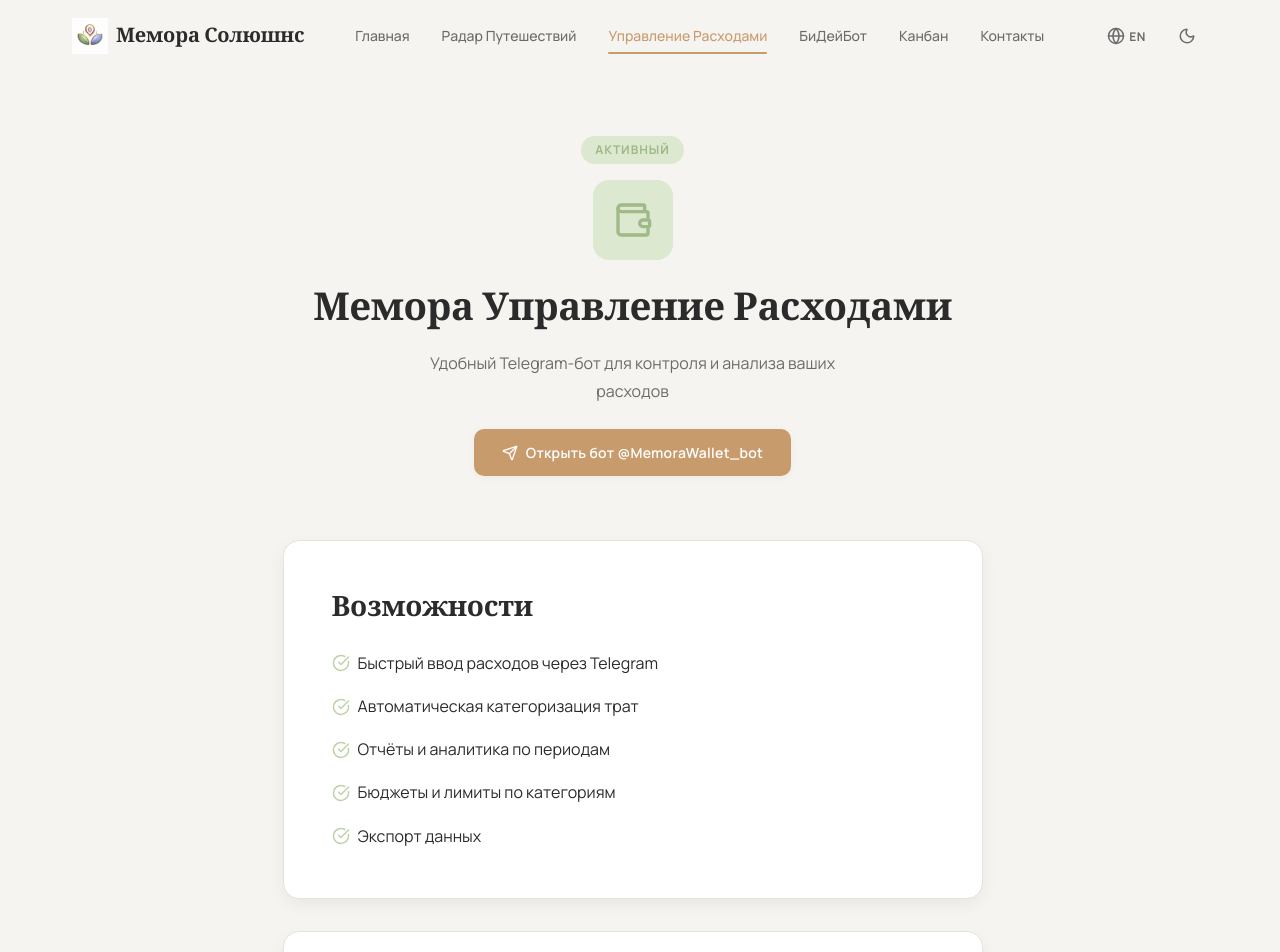
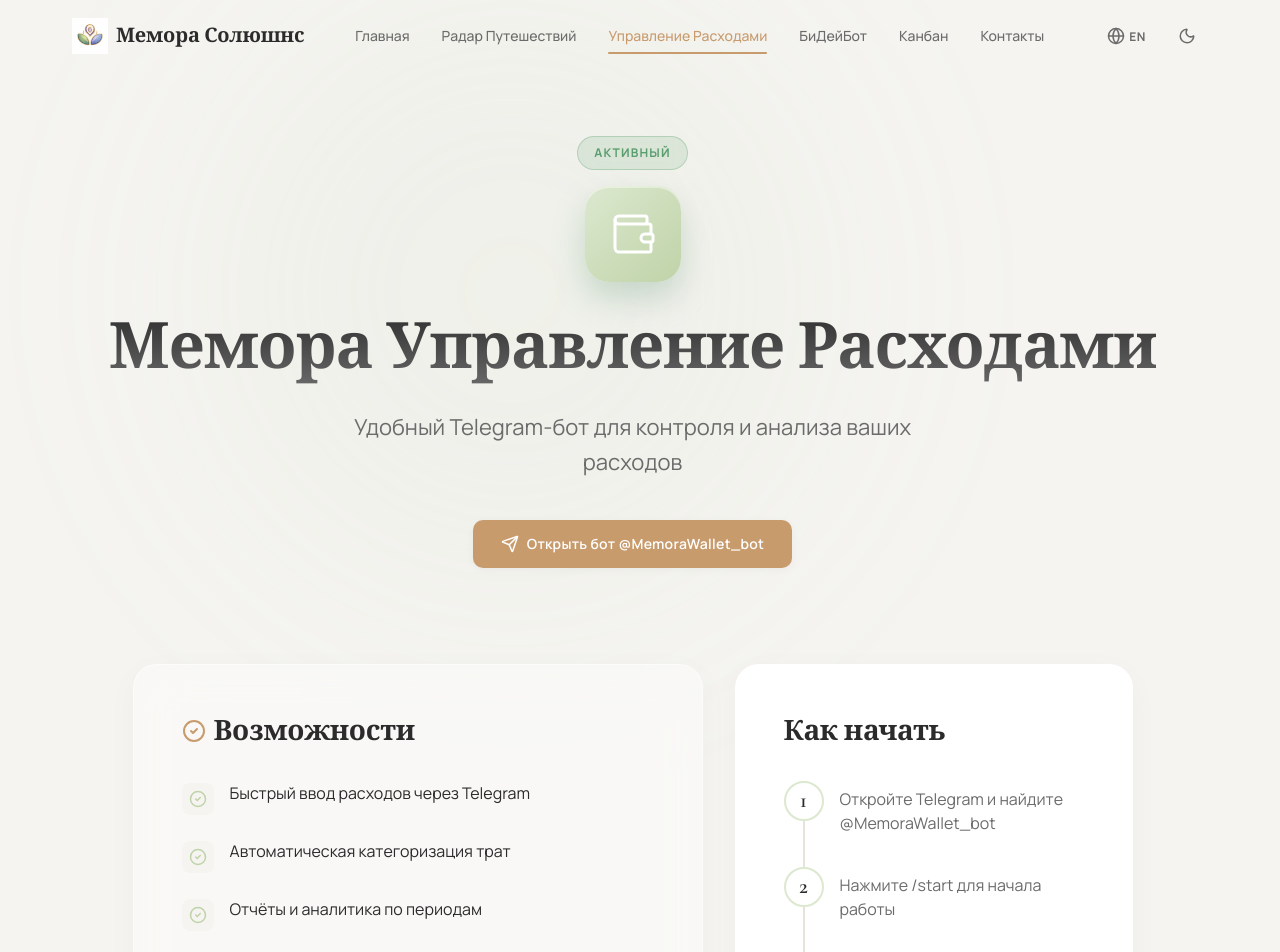
Before and after one commit to arar228/memora-solutions, a React (Vite) app: page /wallet in a window 1280 px wide. Shown: the top 952 px of the page. Built offline with nearby package versions, Linux system fonts and the light colour scheme.

Commit message:
feat: redesign product pages with bento grid and glassmorphism

```diff
--- a/src/pages/ProductPage.css
+++ b/src/pages/ProductPage.css
@@ -1,139 +1,307 @@
 /* === Product Page (shared by Wallet & BDay Bot) === */
 .product-page {
     padding-top: calc(var(--header-height) + var(--space-3xl));
-    min-height: 70vh;
+    padding-bottom: var(--space-4xl);
+    min-height: 100vh;
+    position: relative;
+    z-index: 1;
+    overflow: hidden;
 }
 
+/* Dynamic Glowing Backgrounds */
+.product-page::before {
+    content: '';
+    position: absolute;
+    top: -10%;
+    left: 10%;
+    width: 80vw;
+    height: 80vw;
+    max-width: 800px;
+    max-height: 800px;
+    border-radius: 50%;
+    filter: blur(120px);
+    z-index: -1;
+    opacity: 0.15;
+    pointer-events: none;
+    animation: drift 15s ease-in-out infinite alternate;
+}
+
+[data-theme="dark"] .product-page::before {
+    opacity: 0.08;
+    filter: blur(150px);
+}
+
+.product-page--wallet::before {
+    background: radial-gradient(circle, var(--color-green) 0%, transparent 70%);
+}
+
+.product-page--bday::before {
+    background: radial-gradient(circle, var(--color-blue) 0%, transparent 70%);
+}
+
+@keyframes drift {
+    0% {
+        transform: translate(0, 0) scale(1);
+    }
+
+    100% {
+        transform: translate(-50px, 50px) scale(1.1);
+    }
+}
+
+/* === Header === */
 .product-page__header {
     text-align: center;
-    margin-bottom: var(--space-3xl);
+    margin-bottom: var(--space-4xl);
     display: flex;
     flex-direction: column;
     align-items: center;
     gap: var(--space-md);
+    position: relative;
 }
 
 .product-page__badge {
-    padding: 4px 14px;
+    padding: 6px 16px;
     border-radius: var(--radius-full);
     font-size: var(--text-xs);
     font-weight: 700;
     text-transform: uppercase;
-    letter-spacing: 0.08em;
+    letter-spacing: 0.1em;
+    backdrop-filter: blur(8px);
+    -webkit-backdrop-filter: blur(8px);
 }
 
 .product-page__badge--active {
-    background: var(--color-green-light);
-    color: var(--color-green-dark);
-}
-
-.product-page__badge--dev {
-    background: rgba(200, 155, 109, 0.15);
-    color: var(--color-gold);
+    background: rgba(90, 158, 111, 0.15);
+    color: var(--color-success);
+    border: 1px solid rgba(90, 158, 111, 0.3);
 }
 
 .product-page__icon {
-    width: 80px;
-    height: 80px;
+    width: 96px;
+    height: 96px;
     display: flex;
     align-items: center;
     justify-content: center;
-    border-radius: var(--radius-lg);
+    border-radius: 24px;
     margin-bottom: var(--space-sm);
+    box-shadow: var(--shadow-xl);
+    position: relative;
 }
 
-.product-page__icon--gold {
-    background: rgba(200, 155, 109, 0.12);
-    color: var(--color-gold);
+.product-page__icon::after {
+    content: '';
+    position: absolute;
+    inset: 0;
+    border-radius: inherit;
+    box-shadow: inset 0 2px 0 rgba(255, 255, 255, 0.4);
+    pointer-events: none;
 }
 
 .product-page__icon--green {
-    background: var(--color-green-light);
-    color: var(--color-green-dark);
+    background: linear-gradient(135deg, var(--color-green-light) 0%, var(--color-green) 100%);
+    color: #fff;
+    box-shadow: 0 16px 32px rgba(107, 155, 122, 0.3);
 }
 
 .product-page__icon--blue {
-    background: var(--color-blue-light);
-    color: var(--color-blue-dark);
+    background: linear-gradient(135deg, var(--color-blue-light) 0%, var(--color-blue) 100%);
+    color: #fff;
+    box-shadow: 0 16px 32px rgba(123, 143, 181, 0.3);
+}
+
+[data-theme="dark"] .product-page__icon--green,
+[data-theme="dark"] .product-page__icon--blue {
+    color: var(--color-surface);
 }
 
 .product-page__header h1 {
-    margin-bottom: 0;
+    font-size: clamp(2.5rem, 5vw, 4rem);
+    letter-spacing: -0.02em;
+    margin-bottom: var(--space-xs);
+    background: linear-gradient(180deg, var(--color-text) 0%, var(--color-text-secondary) 100%);
+    -webkit-background-clip: text;
+    -webkit-text-fill-color: transparent;
 }
 
 .product-page__desc {
     color: var(--color-text-secondary);
-    max-width: 480px;
-    font-size: var(--text-body);
+    max-width: 600px;
+    font-size: var(--text-h3);
+    line-height: 1.6;
 }
 
 .product-page__cta {
-    text-decoration: none;
-    margin-top: var(--space-sm);
+    margin-top: var(--space-lg);
+    padding: 16px 40px;
+    font-size: var(--text-body);
+    border-radius: var(--radius-full);
 }
 
-.product-page__content {
-    max-width: 700px;
+/* === Bento Grid Content === */
+.product-bento {
+    display: grid;
+    grid-template-columns: repeat(12, 1fr);
+    gap: var(--space-xl);
+    max-width: 1000px;
     margin: 0 auto;
-    display: flex;
-    flex-direction: column;
-    gap: var(--space-xl);
 }
 
-.product-section {
+.bento-card {
+    background: rgba(255, 255, 255, 0.4);
+    backdrop-filter: blur(24px);
+    -webkit-backdrop-filter: blur(24px);
+    border: 1px solid rgba(255, 255, 255, 0.5);
+    border-radius: 24px;
     padding: var(--space-2xl);
+    box-shadow: 0 8px 32px rgba(0, 0, 0, 0.03);
+    transition: transform var(--transition-spring), box-shadow var(--transition-base);
 }
 
-.product-section h2 {
-    margin-bottom: var(--space-lg);
-    font-size: var(--text-h2);
+[data-theme="dark"] .bento-card {
+    background: rgba(36, 36, 40, 0.4);
+    border: 1px solid rgba(74, 74, 78, 0.4);
+    box-shadow: 0 8px 32px rgba(0, 0, 0, 0.2);
 }
 
+.bento-card:hover {
+    transform: translateY(-4px);
+    box-shadow: var(--shadow-lg);
+}
+
+/* Left Column: Features */
+.bento-card--features {
+    grid-column: span 7;
+}
+
+/* Right Column: How to Use */
+.bento-card--howto {
+    grid-column: span 5;
+    background: var(--color-surface);
+}
+
+.bento-card h2 {
+    font-size: var(--text-h2);
+    margin-bottom: var(--space-xl);
+    display: flex;
+    align-items: center;
+    gap: var(--space-sm);
+}
+
+.bento-card h2 svg {
+    color: var(--color-gold);
+}
+
+/* Features List Styling */
 .product-features {
     list-style: none;
     display: flex;
     flex-direction: column;
-    gap: var(--space-md);
+    gap: var(--space-lg);
 }
 
 .product-features li {
     display: flex;
-    align-items: center;
-    gap: var(--space-sm);
+    align-items: flex-start;
+    gap: var(--space-md);
     font-size: var(--text-body);
+    line-height: 1.6;
     color: var(--color-text);
 }
 
-.feature-icon {
-    color: var(--color-green);
+.feature-icon-wrapper {
+    width: 32px;
+    height: 32px;
+    border-radius: var(--radius-sm);
+    background: var(--color-bg);
+    display: flex;
+    align-items: center;
+    justify-content: center;
     flex-shrink: 0;
+    margin-top: 2px;
 }
 
+.product-page--wallet .feature-icon-wrapper {
+    color: var(--color-green);
+}
+
+.product-page--bday .feature-icon-wrapper {
+    color: var(--color-blue);
+}
+
+/* Steps List Styling */
 .product-steps {
     list-style: none;
     counter-reset: none;
     display: flex;
     flex-direction: column;
-    gap: var(--space-lg);
+    gap: var(--space-xl);
+    position: relative;
+}
+
+/* Connecting line for steps */
+.product-steps::before {
+    content: '';
+    position: absolute;
+    top: 24px;
+    bottom: 24px;
+    left: 19px;
+    width: 2px;
+    background: var(--color-border);
+    z-index: 0;
 }
 
 .product-steps li {
     display: flex;
-    align-items: center;
+    align-items: flex-start;
     gap: var(--space-md);
     font-size: var(--text-body);
+    position: relative;
+    z-index: 1;
 }
 
 .step-number {
-    width: 32px;
-    height: 32px;
+    width: 40px;
+    height: 40px;
     display: flex;
     align-items: center;
     justify-content: center;
     border-radius: var(--radius-full);
-    background: var(--color-gold-light);
-    color: var(--color-gold);
-    font-weight: 700;
-    font-size: var(--text-small);
+    background: var(--color-surface);
+    color: var(--color-text);
+    font-family: var(--font-display);
+    font-weight: 600;
+    font-size: var(--text-h3);
     flex-shrink: 0;
+    border: 2px solid var(--color-border);
+    transition: all var(--transition-base);
 }
+
+.product-page--wallet .step-number {
+    border-color: var(--color-green-light);
+}
+
+.product-page--bday .step-number {
+    border-color: var(--color-blue-light);
+}
+
+.product-steps li:hover .step-number {
+    background: var(--color-gold);
+    color: #fff;
+    border-color: var(--color-gold);
+    transform: scale(1.1);
+}
+
+.step-content {
+    padding-top: 6px;
+    color: var(--color-text-secondary);
+    line-height: 1.5;
+}
+
+@media (max-width: 992px) {
+
+    .bento-card--features,
+    .bento-card--howto {
+        grid-column: span 12;
+    }
+}
--- a/src/pages/WalletPage.jsx
+++ b/src/pages/WalletPage.jsx
@@ -1,5 +1,5 @@
 import { useTranslation } from 'react-i18next';
-import { Wallet, Send, CheckCircle, ArrowRight } from 'lucide-react';
+import { Wallet, Send, CheckCircle2 } from 'lucide-react';
 import { motion } from 'framer-motion';
 import AnimatedSection from '../components/AnimatedSection';
 import './ProductPage.css';
@@ -11,7 +11,7 @@ export default function WalletPage() {
     const steps = ['step1', 'step2', 'step3', 'step4'];
 
     return (
-        <div className="product-page">
+        <div className="product-page product-page--wallet">
             <div className="container">
                 <AnimatedSection>
                     <div className="product-page__header">
@@ -19,7 +19,7 @@ export default function WalletPage() {
                             {t('statusActive')}
                         </div>
                         <div className="product-page__icon product-page__icon--green">
-                            <Wallet size={40} />
+                            <Wallet size={48} strokeWidth={1.5} />
                         </div>
                         <h1>{t('products.wallet.title')}</h1>
                         <p className="product-page__desc">{t('products.wallet.desc')}</p>
@@ -29,43 +29,47 @@ export default function WalletPage() {
                             rel="noopener noreferrer"
                             className="btn btn-primary product-page__cta"
                         >
-                            <Send size={16} /> {t('openBot')} {t('products.wallet.bot')}
+                            <Send size={18} /> {t('openBot')} {t('products.wallet.bot')}
                         </a>
                     </div>
                 </AnimatedSection>
 
-                <div className="product-page__content">
-                    <AnimatedSection delay={0.1}>
-                        <div className="product-section card">
-                            <h2>{t('products.wallet.features.title')}</h2>
+                <div className="product-bento">
+                    {/* Features Bento Card */}
+                    <AnimatedSection delay={0.1} className="bento-card bento-card--features">
+                        <h2>
+                            <CheckCircle2 size={24} /> {t('products.wallet.features.title')}
+                        </h2>
                         <ul className="product-features">
                             {features.map((f, i) => (
                                 <motion.li
                                     key={f}
-                                        initial={{ opacity: 0, x: -20 }}
-                                        animate={{ opacity: 1, x: 0 }}
-                                        transition={{ delay: 0.2 + i * 0.08 }}
+                                    initial={{ opacity: 0, y: 10 }}
+                                    animate={{ opacity: 1, y: 0 }}
+                                    transition={{ delay: 0.2 + i * 0.1 }}
                                 >
-                                        <CheckCircle size={18} className="feature-icon" />
-                                        {t(`products.wallet.features.${f}`)}
+                                    <div className="feature-icon-wrapper">
+                                        <CheckCircle2 size={18} strokeWidth={2} />
+                                    </div>
+                                    <span>{t(`products.wallet.features.${f}`)}</span>
                                 </motion.li>
                             ))}
                         </ul>
-                        </div>
                     </AnimatedSection>
 
-                    <AnimatedSection delay={0.2}>
-                        <div className="product-section card">
+                    {/* How It Works Bento Card */}
+                    <AnimatedSection delay={0.2} className="bento-card bento-card--howto">
                         <h2>{t('products.wallet.howTo.title')}</h2>
                         <ol className="product-steps">
                             {steps.map((s, i) => (
                                 <li key={s}>
-                                        <span className="step-number">{i + 1}</span>
+                                    <div className="step-number">{i + 1}</div>
+                                    <div className="step-content">
                                         {t(`products.wallet.howTo.${s}`)}
+                                    </div>
                                 </li>
                             ))}
                         </ol>
-                        </div>
                     </AnimatedSection>
                 </div>
             </div>
```
Also changed, not shown: src/pages/BdayBotPage.jsx (+22 -18 lines). Lines whose indentation alone changed are shown as unchanged.
